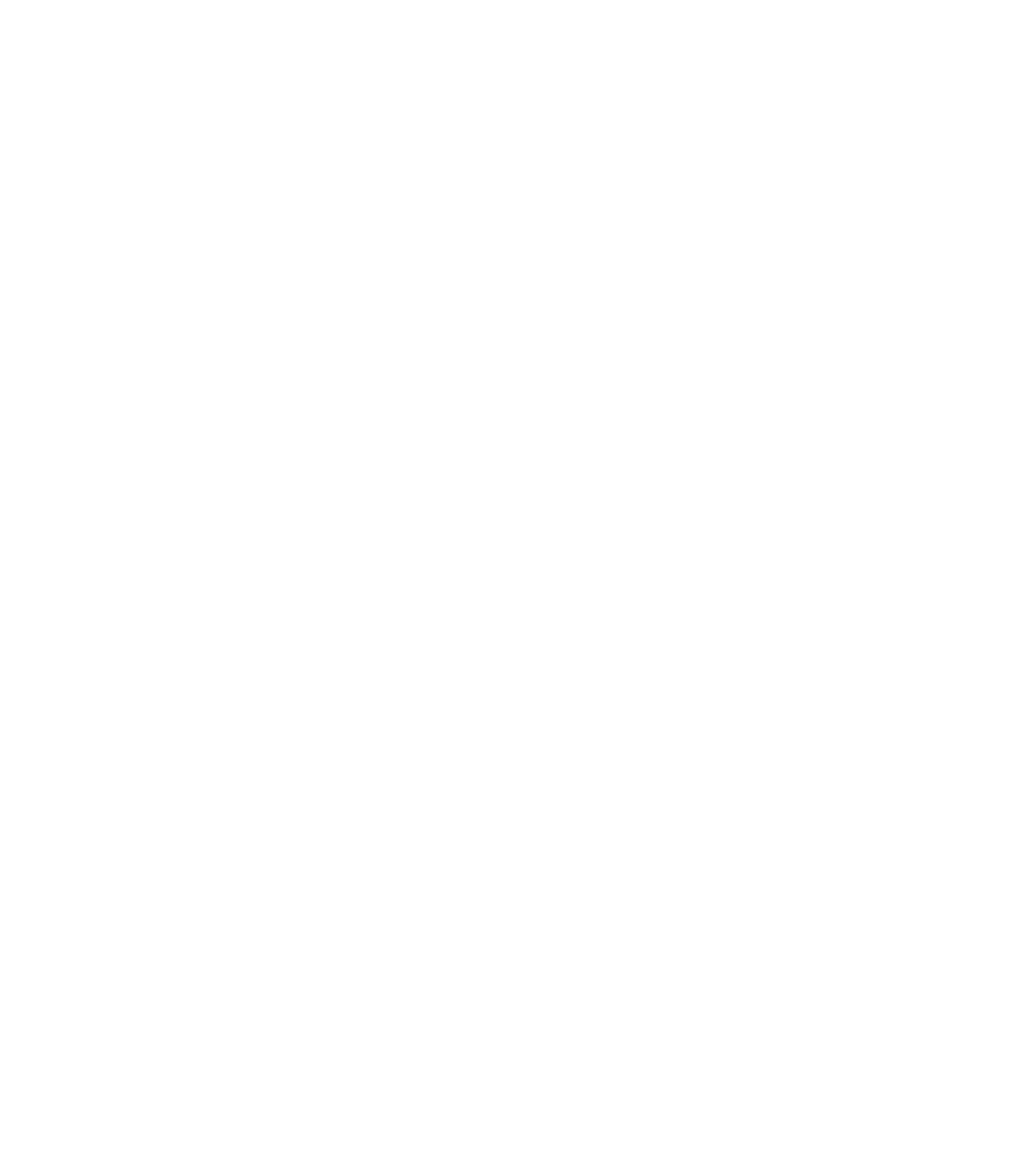
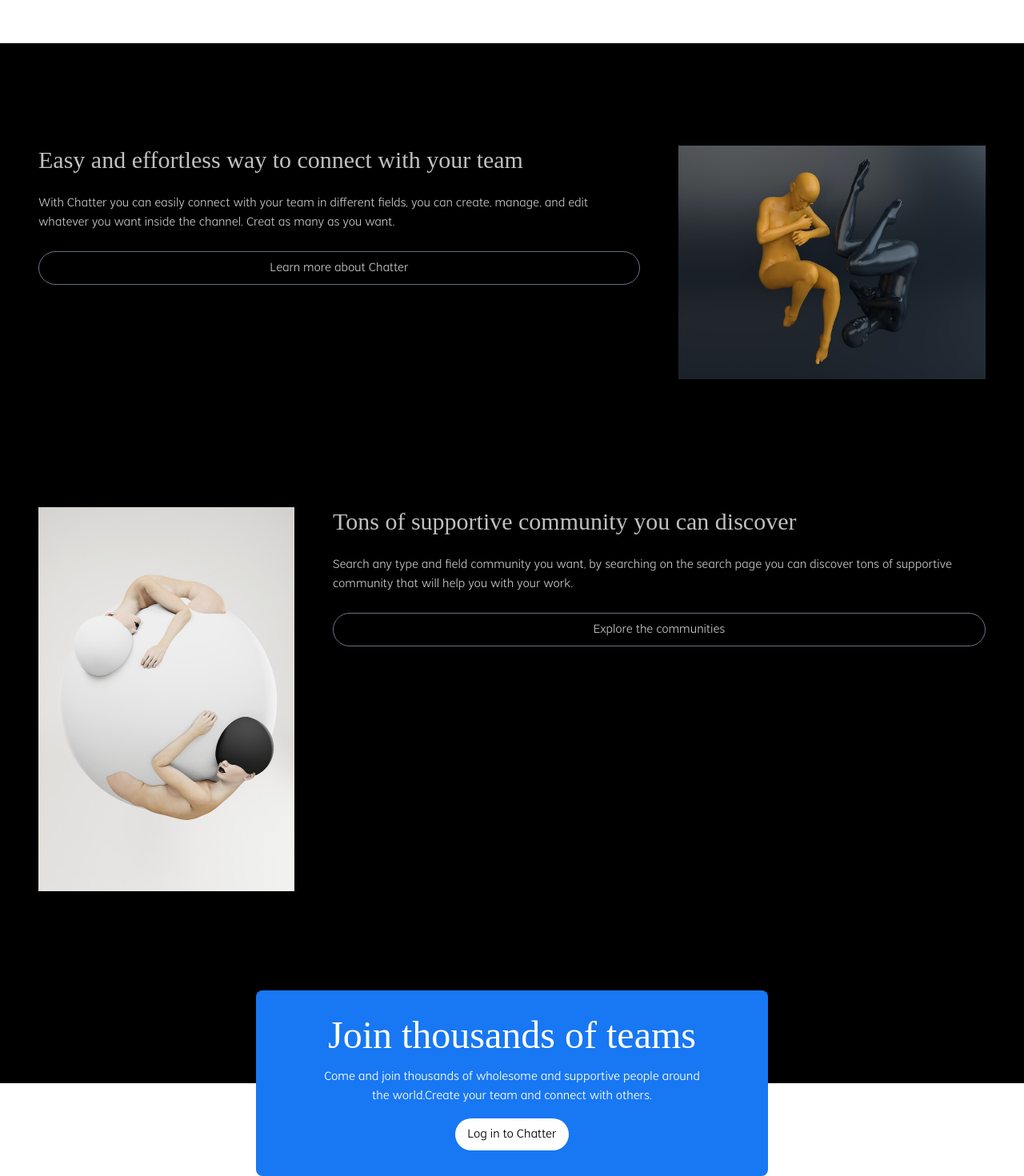
Before and after one commit to bhatshakran/graphqlchatapp, a React (Create React App) app in the folder client/: page / in a window 1280 px wide. Shown: the part 2356-3826 px from the top of the page at 80% size. Before the commit the page ends 2282 px from the top, so only its background shows below. Built offline with nearby package versions, Linux system fonts and the light colour scheme; a web font is replaced by a local one.

Commit message:
Created info section

```diff
--- a/client/src/components/Features.js
+++ b/client/src/components/Features.js
@@ -5,12 +5,12 @@
 
 const Features = () => {
   return (
-    <div className='bg-white w-full'>
+    <div className='bg-white w-full pb-32 px-12'>
       <div className='features-section flex flex-col items-center'>
         <h2 className='text-6xl font-acworth w-2/3 text-center'>
           Some of our features that will help you
         </h2>
-        <div className='container flex flex-wrap justify-center text-left gap-x-8 mt-20 w-full'>
+        <div className='container flex flex-wrap justify-center text-left gap-8 mt-20 w-full'>
           <div className='w-full sm:w-1/4'>
             <img src={message} alt='message' />
             <h3 className='text-lg font-acworth mt-4'>Easy Communication</h3>
--- /dev/null
+++ b/client/src/components/Info.js
@@ -0,0 +1,61 @@
+import React from 'react';
+import huumans from '../img/huumans.jpeg';
+import wooman from '../img/wooman.jpeg';
+
+const Info = () => {
+  return (
+    <div className='text-primary flex flex-col gap-y-40 pt-32 pb-60 px-12 relative'>
+      <div className='flex gap-x-12'>
+        <div className='flex flex-col gap-y-6'>
+          <h3 className='text-3xl font-acworth'>
+            Easy and effortless way to connect with your team
+          </h3>
+          <p className='font-vistol'>
+            With Chatter you can easily connect with your team in different
+            fields, you can create, manage, and edit whatever you want inside
+            the channel. Creat as many as you want.{' '}
+          </p>
+          <button className='font-vistol border border-gray-500 rounded-full p-2'>
+            Learn more about Chatter
+          </button>
+        </div>
+        <img src={huumans} alt='easy' className='w-96' />
+      </div>
+      <div className='flex gap-x-12'>
+        <img src={wooman} alt='easy' className='w-80' />
+        <div className='flex flex-col gap-y-6'>
+          <h3 className='text-3xl font-acworth'>
+            Tons of supportive community you can discover
+          </h3>
+          <p className='font-vistol'>
+            Search any type and field community you want, by searching on the
+            search page you can discover tons of supportive community that will
+            help you with your work.{' '}
+          </p>
+          <button className='font-vistol   border border-gray-500 rounded-full p-2'>
+            Explore the communities
+          </button>
+        </div>
+      </div>
+
+      <div className='absolute bottom-0 left-1/2 -translate-x-1/2 translate-y-1/2 join rounded-lg text-white bg-secondary py-8 px-20 flex flex-col gap-4'>
+        <h2 className='text-5xl text-center font-acworth'>
+          {' '}
+          Join thousands of teams
+        </h2>
+        <p className='font-vistol text-center'>
+          Come and join thousands of wholesome and supportive people around the
+          world.Create your team and connect with others.
+        </p>
+        <div className='mx-auto'>
+          <button className='bg-white text-black font-vistol p-2 px-4 rounded-full'>
+            {' '}
+            Log in to Chatter
+          </button>
+        </div>
+      </div>
+    </div>
+  );
+};
+
+export default Info;
--- a/client/src/components/Welcome.js
+++ b/client/src/components/Welcome.js
@@ -1,6 +1,7 @@
 import React from 'react';
 import Banner from './Banner';
 import Features from './Features';
+import Info from './Info';
 import Sponser from './Sponser';
 
 const Welcome = () => {
@@ -10,6 +11,7 @@
         <Banner />
         <Sponser />
         <Features />
+        <Info />
       </div>
     </main>
   );
```
Also changed, not shown: client/src/img/huumans.jpeg (added), client/src/img/wooman.jpeg (added).
